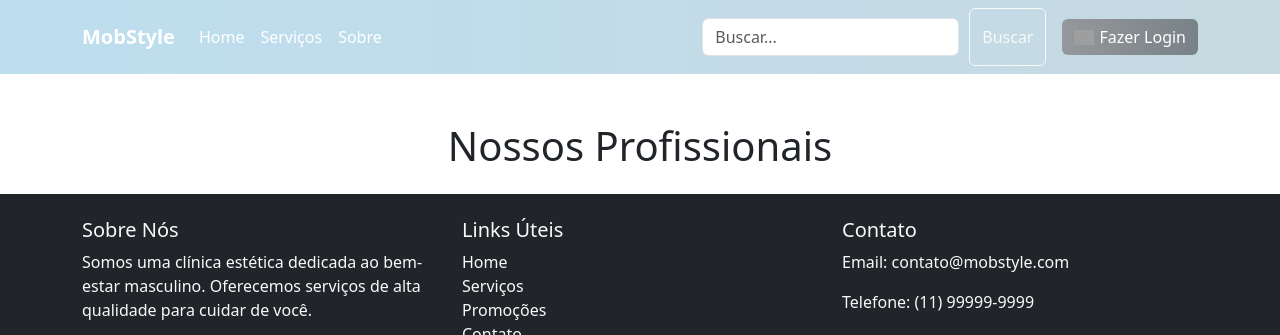
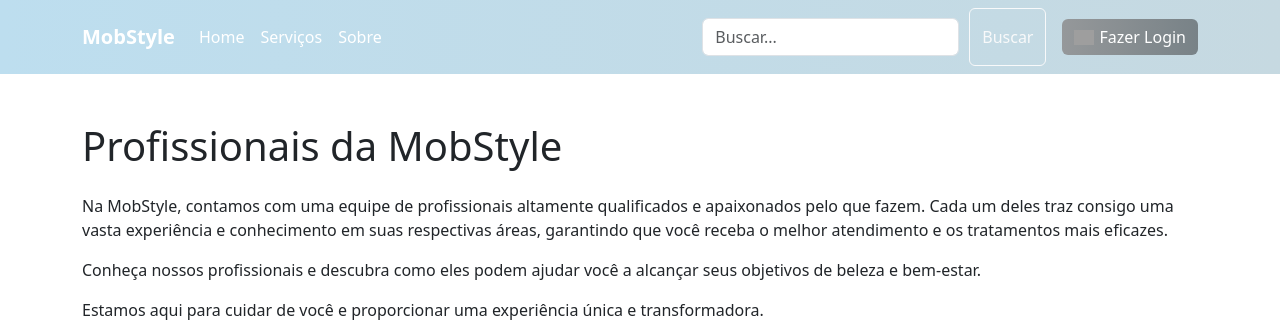
Before and after one commit to Joalbertosilva/Projeto-ClinicaEstetica-Django, a Django app: page /profissionais/ in a window 1280 px wide. Shown: the top 335 px of the page. Run offline with Django 5.2, Linux system fonts and the light colour scheme; data that the repository does not hold is empty; parts of the project's set-up code (start-up, migrations or seed data) failed here and were passed over; grey boxes are pictures that could not be loaded.

Commit message:
Atualizando html do template profissionais

```diff
--- a/inicio/templates/inicio/profissionais.html
+++ b/inicio/templates/inicio/profissionais.html
@@ -5,11 +5,23 @@
 {% endblock %}
 
 {% block content %}
+<div class="container-inicial-profissionais">
     <div class="container mt-5">
-    <h1 class="text-center mb-4">Nossos Profissionais</h1>
+        <h1 class="text-left mb-4">Profissionais da MobStyle</h1>
+        <div class="container-apresentacao">
+            <div class="texto-inicial">
+                <p class="text-justify">Na MobStyle, contamos com uma equipe de profissionais altamente qualificados e apaixonados pelo que fazem. Cada um deles traz consigo uma vasta experiência e conhecimento em suas respectivas áreas, garantindo que você receba o melhor atendimento e os tratamentos mais eficazes.</p>
+            <p class="text-justify">Conheça nossos profissionais e descubra como eles podem ajudar você a alcançar seus objetivos de beleza e bem-estar.</p>
+            <p class="text-justify">Estamos aqui para cuidar de você e proporcionar uma experiência única e transformadora.</p>
+            </div>
+            <div class="imagem-um">
+                <img src="https://www.esteticaeclinica.com.br/clinica/imagens/endereco-de-clinica-de-estetica-masculina.jpg" alt="Imagem de Introdução" style="width: 100%; height: auto;">
+            </div>
+        </div>
         <div class="row">
             {% for profissional in profissionais %}
             <div class="col-md-4 mb-4">
+                <div class="container-cards">
                     <div class="card">
                         {% if profissional.foto %}
                         <img src="{{ profissional.foto.url }}" class="card-img-top" alt="{{ profissional.nome }}">
@@ -23,7 +35,9 @@
                         </div>
                     </div>
                 </div>
+            </div>
             {% endfor %}
+        </div>
     </div>
 </div>
 {% endblock %}
```
Lines whose indentation alone changed are shown as unchanged.
